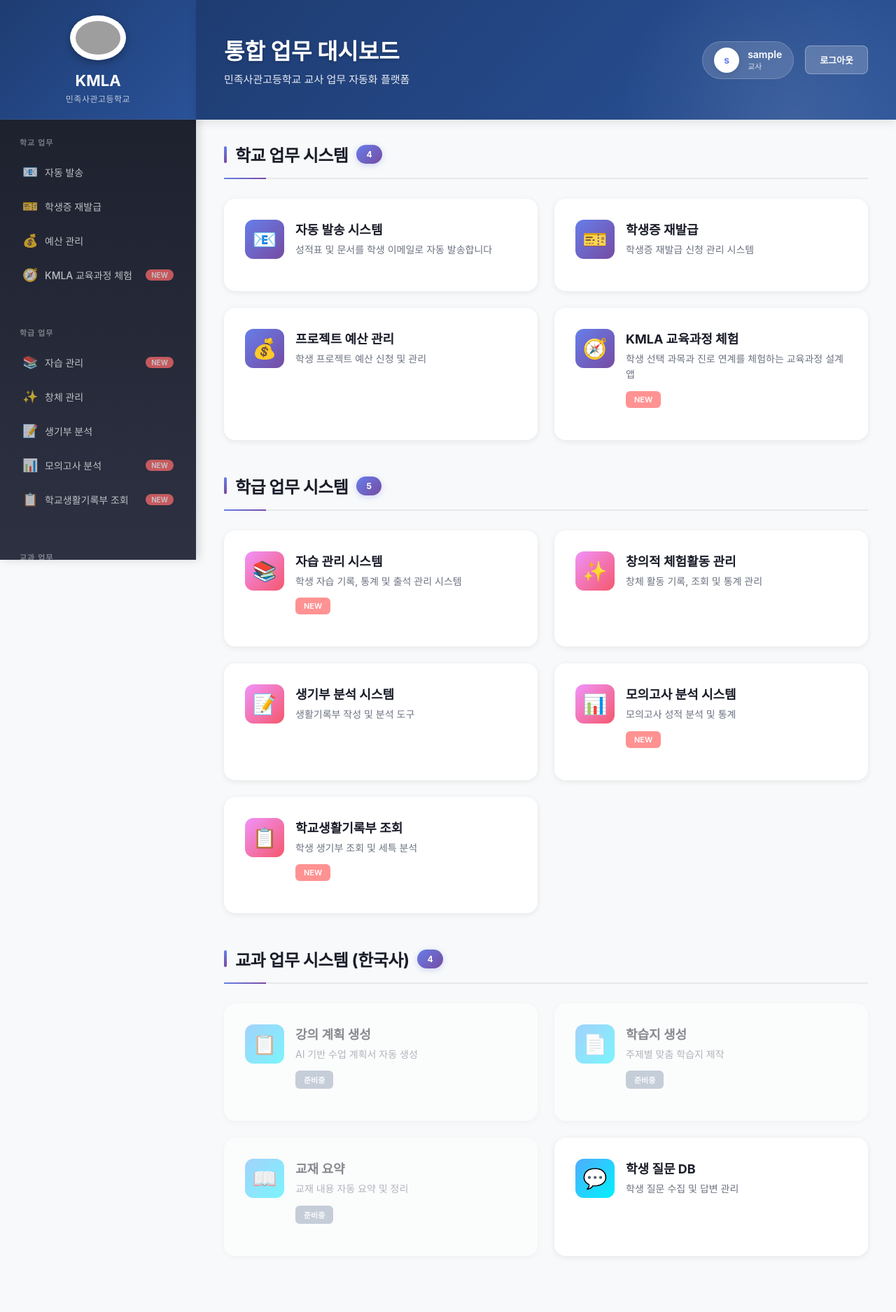
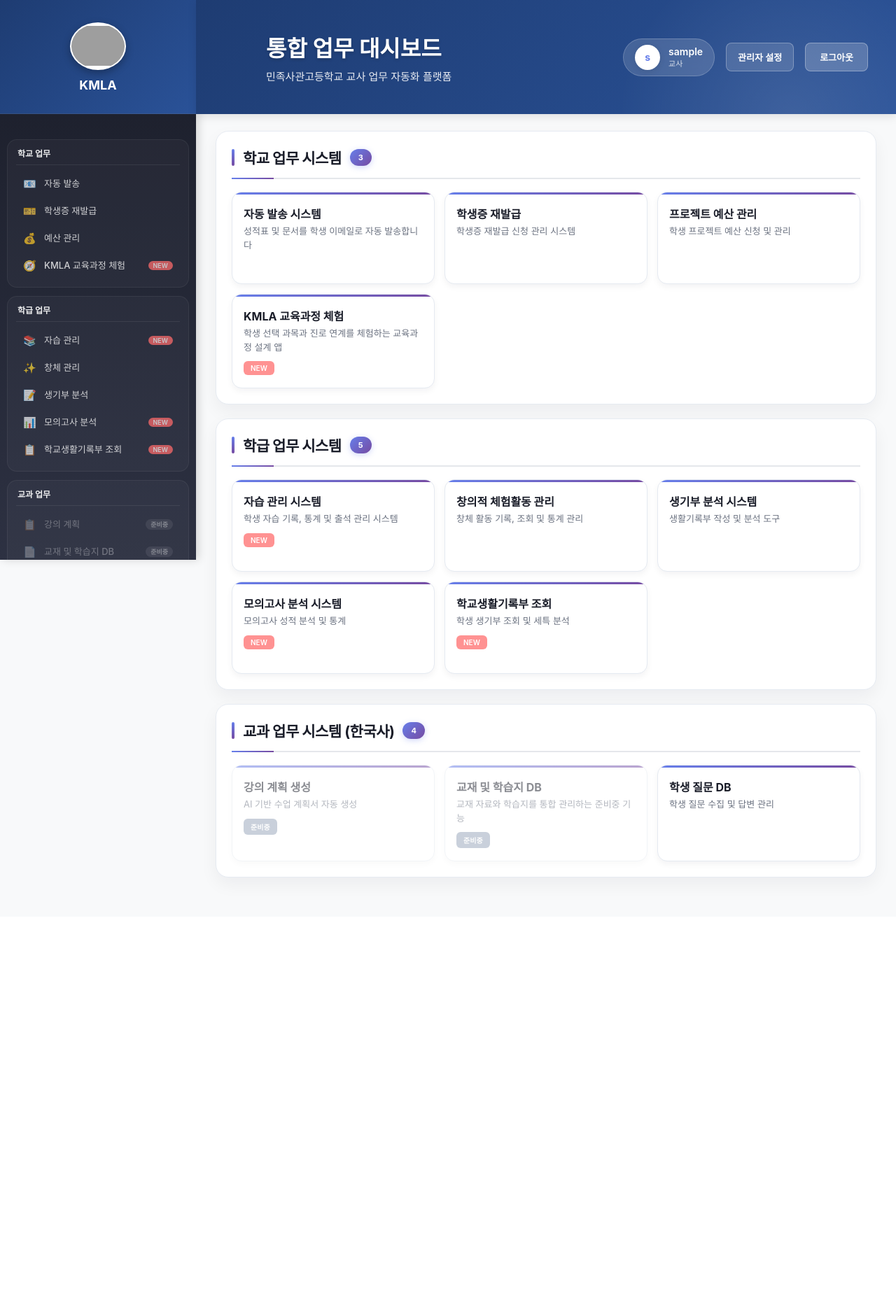
Before and after one commit to knue20-kmla/work-dashboard, a Flask app: page /dashboard in a window 1280 px wide. Shown: the whole page at 70% size. After the commit the page ends 1265 px from the top, so only its background shows below. Run offline with Flask 3, Linux system fonts and the light colour scheme; the visitor is signed in with stand-in values (Sample User, id 1); grey boxes are pictures that could not be loaded.

Commit message:
Refine dashboard layout and admin access

```diff
--- a/templates/dashboard.html
+++ b/templates/dashboard.html
@@ -31,7 +31,7 @@
         }
 
         .logo-section {
-            padding: 48px 24px;
+            padding: 32px 20px 28px;
             border-bottom: 1px solid rgba(255,255,255,0.1);
             background: linear-gradient(135deg, #1e3c72 0%, #2a5298 100%);
         }
@@ -39,53 +39,65 @@
         .school-logo {
             width: 80px;
             height: 80px;
-            margin: 0 auto 16px;
+            margin: 0 auto 10px;
             display: block;
             border-radius: 50%;
             background: white;
-            padding: 8px;
+            padding: 2px;
+            object-fit: contain;
             box-shadow: 0 4px 12px rgba(0,0,0,0.3);
         }
 
         .logo {
-            font-size: 22px;
+            font-size: 18px;
             font-weight: 700;
             color: white;
-            margin-bottom: 4px;
+            margin-bottom: 0;
             text-align: center;
+            line-height: 1.35;
         }
 
         .logo-subtitle {
-            font-size: 12px;
-            color: rgba(255,255,255,0.7);
-            text-align: center;
-            letter-spacing: 0.5px;
+            display: none;
         }
 
         .nav-section {
-            padding: 24px 16px;
+            padding: 10px 12px;
+            margin: 12px 10px 0;
+            border: 1px solid rgba(255,255,255,0.06);
+            border-radius: 14px;
+            background: rgba(255,255,255,0.03);
+        }
+
+        .sidebar > .nav-section:first-of-type {
+            margin-top: 36px;
+        }
+
+        .sidebar > .logo-section + .nav-section {
+            margin-top: 36px;
         }
 
         .nav-title {
-            font-size: 11px;
-            font-weight: 600;
-            color: rgba(255,255,255,0.4);
-            text-transform: uppercase;
-            letter-spacing: 1px;
-            margin-bottom: 12px;
-            padding: 0 12px;
+            font-size: 12px;
+            font-weight: 700;
+            color: rgba(255,255,255,0.92);
+            text-transform: none;
+            letter-spacing: 0;
+            margin-bottom: 8px;
+            padding: 0 2px 8px;
+            border-bottom: 1px solid rgba(255,255,255,0.08);
         }
 
         .nav-item {
             display: flex;
             align-items: center;
-            padding: 12px 16px;
-            border-radius: 8px;
+            padding: 9px 10px;
+            border-radius: 10px;
             cursor: pointer;
             transition: all 0.2s;
-            margin-bottom: 4px;
+            margin-bottom: 2px;
             text-decoration: none;
-            color: rgba(255,255,255,0.7);
+            color: rgba(255,255,255,0.78);
         }
 
         .nav-item:hover {
@@ -111,22 +123,24 @@
 
         .nav-item-icon {
             width: 20px;
-            margin-right: 12px;
-            font-size: 18px;
+            margin-right: 10px;
+            font-size: 15px;
+            opacity: 0.9;
         }
 
         .nav-item-text {
             flex: 1;
-            font-size: 14px;
+            font-size: 13px;
             font-weight: 500;
+            line-height: 1.2;
         }
 
         .nav-badge {
             background: rgba(255,255,255,0.2);
             color: white;
-            padding: 2px 8px;
+            padding: 1px 7px;
             border-radius: 10px;
-            font-size: 10px;
+            font-size: 9px;
             font-weight: 600;
         }
 
@@ -205,9 +219,29 @@
             display: inline-block;
         }
 
+        .admin-btn {
+            padding: 10px 16px;
+            background: rgba(255,255,255,0.14);
+            color: white;
+            border: 1px solid rgba(255,255,255,0.28);
+            border-radius: 8px;
+            cursor: pointer;
+            font-size: 13px;
+            font-weight: 600;
+            transition: all 0.2s;
+            text-decoration: none;
+            display: inline-block;
+        }
+
         .logout-btn:hover {
             background: rgba(255,255,255,0.3);
             border-color: rgba(255,255,255,0.4);
+            transform: translateY(-2px);
+        }
+
+        .admin-btn:hover {
+            background: rgba(255,255,255,0.24);
+            border-color: rgba(255,255,255,0.38);
             transform: translateY(-2px);
         }
 
@@ -220,7 +254,7 @@
 
         .header-banner {
             background: linear-gradient(135deg, #1e3c72 0%, #2a5298 100%);
-            padding: 48px 40px;
+            padding: 44px 40px 44px 72px;
             color: white;
             box-shadow: 0 4px 12px rgba(0,0,0,0.1);
             position: relative;
@@ -241,6 +275,8 @@
         .header-content {
             position: relative;
             z-index: 1;
+            max-width: 640px;
+            padding-left: 28px;
         }
 
         .header-title {
@@ -253,21 +289,29 @@
         .header-subtitle {
             font-size: 15px;
             color: rgba(255,255,255,0.9);
+            max-width: 560px;
         }
 
         .content-area {
-            padding: 32px 40px;
+            padding: 24px 28px 36px;
+            max-width: 1360px;
+            margin: 0 auto;
         }
 
         .content-section {
-            margin-bottom: 48px;
+            margin-bottom: 20px;
+            background: #ffffff;
+            border: 1px solid #e6ebf2;
+            border-radius: 18px;
+            padding: 22px;
+            box-shadow: 0 10px 24px rgba(15, 23, 42, 0.05);
         }
 
         .section-header {
             display: flex;
             align-items: center;
-            margin-bottom: 28px;
-            padding-bottom: 16px;
+            margin-bottom: 18px;
+            padding-bottom: 14px;
             border-bottom: 2px solid #e5e7eb;
             position: relative;
         }
@@ -283,7 +327,7 @@
         }
 
         .section-title {
-            font-size: 24px;
+            font-size: 21px;
             font-weight: 700;
             color: #1a1d29;
             letter-spacing: -0.5px;
@@ -305,31 +349,32 @@
             margin-left: 12px;
             background: linear-gradient(135deg, #667eea 0%, #764ba2 100%);
             color: white;
-            padding: 6px 14px;
+            padding: 5px 12px;
             border-radius: 16px;
-            font-size: 12px;
+            font-size: 11px;
             font-weight: 700;
             box-shadow: 0 2px 8px rgba(102,126,234,0.3);
         }
 
         .cards-grid {
             display: grid;
-            grid-template-columns: repeat(auto-fill, minmax(320px, 1fr));
-            gap: 24px;
+            grid-template-columns: repeat(auto-fit, minmax(230px, 1fr));
+            gap: 14px;
         }
 
         .card {
             background: white;
-            border-radius: 16px;
-            padding: 28px;
-            box-shadow: 0 2px 8px rgba(0,0,0,0.08);
+            border-radius: 14px;
+            padding: 18px 16px;
+            box-shadow: 0 4px 10px rgba(15,23,42,0.05);
             cursor: pointer;
             transition: all 0.3s;
-            border: 2px solid transparent;
+            border: 1px solid #e5eaf1;
             text-decoration: none;
             display: block;
             position: relative;
             overflow: hidden;
+            min-height: 132px;
         }
 
         .card::before {
@@ -338,20 +383,16 @@
             top: 0;
             left: 0;
             right: 0;
-            height: 4px;
+            height: 3px;
             background: linear-gradient(90deg, #667eea 0%, #764ba2 100%);
-            opacity: 0;
+            opacity: 1;
             transition: opacity 0.3s;
         }
 
         .card:hover {
-            box-shadow: 0 12px 24px rgba(0,0,0,0.15);
-            transform: translateY(-4px);
-            border-color: #667eea;
-        }
-
-        .card:hover::before {
-            opacity: 1;
+            box-shadow: 0 12px 24px rgba(15,23,42,0.1);
+            transform: translateY(-2px);
+            border-color: #cfd8ea;
         }
 
         .card.disabled {
@@ -361,26 +402,17 @@
 
         .card.disabled:hover {
             transform: none;
-            box-shadow: 0 2px 8px rgba(0,0,0,0.08);
-            border-color: transparent;
+            box-shadow: 0 4px 10px rgba(15,23,42,0.05);
+            border-color: #e5eaf1;
         }
 
         .card-header {
-            display: flex;
-            align-items: flex-start;
-            margin-bottom: 16px;
+            display: block;
+            margin-bottom: 0;
         }
 
         .card-icon {
-            width: 56px;
-            height: 56px;
-            border-radius: 12px;
-            display: flex;
-            align-items: center;
-            justify-content: center;
-            font-size: 28px;
-            margin-right: 16px;
-            flex-shrink: 0;
+            display: none;
         }
 
         .card-icon.school {
@@ -397,30 +429,31 @@
 
         .card-info {
             flex: 1;
+            min-width: 0;
         }
 
         .card-title {
-            font-size: 18px;
+            font-size: 16px;
             font-weight: 700;
             color: #1a1d29;
-            margin-bottom: 6px;
+            margin-bottom: 4px;
         }
 
         .card-desc {
-            font-size: 14px;
+            font-size: 13px;
             color: #6b7280;
-            line-height: 1.6;
+            line-height: 1.5;
         }
 
         .card-badge {
             background: #667eea;
             color: white;
-            padding: 5px 12px;
+            padding: 4px 10px;
             border-radius: 6px;
-            font-size: 11px;
+            font-size: 10px;
             font-weight: 600;
             display: inline-block;
-            margin-top: 12px;
+            margin-top: 10px;
         }
 
         .card-badge.new {
@@ -455,6 +488,9 @@
             .header-banner {
                 padding: 32px 20px;
             }
+            .header-content {
+                padding-left: 0;
+            }
             .header-user {
                 position: static;
                 transform: none;
@@ -467,7 +503,11 @@
                 text-align: center;
             }
             .content-area {
-                padding: 24px 20px;
+                padding: 20px 16px;
+            }
+            .content-section {
+                padding: 18px;
+                border-radius: 16px;
             }
         }
     </style>
@@ -477,7 +517,6 @@
         <div class="logo-section">
             <img src="https://i.imgur.com/Mo4ogKc.png" alt="KMLA Logo" class="school-logo">
             <div class="logo">KMLA</div>
-            <div class="logo-subtitle">민족사관고등학교</div>
         </div>
 
         <div class="nav-section">
@@ -537,12 +576,7 @@
             </div>
             <div class="nav-item disabled">
                 <span class="nav-item-icon">📄</span>
-                <span class="nav-item-text">학습지 생성</span>
-                <span class="nav-badge soon">준비중</span>
-            </div>
-            <div class="nav-item disabled">
-                <span class="nav-item-icon">📖</span>
-                <span class="nav-item-text">교재 요약</span>
+                <span class="nav-item-text">교재 및 학습지 DB</span>
                 <span class="nav-badge soon">준비중</span>
             </div>
             <a href="https://script.google.com/macros/s/AKfycbzaRk2xqq8D8GFPMl6w5m2xWHqGCmsZqOgZsdhF7ARlhkC9bcX8XsaY5yKCyV0kze-1/exec" target="_blank" class="nav-item">
@@ -551,13 +585,6 @@
             </a>
         </div>
 
-        <div class="nav-section">
-            <div class="nav-title">시스템 관리</div>
-            <a href="/change-password" class="nav-item">
-                <span class="nav-item-icon">🔑</span>
-                <span class="nav-item-text">비밀번호 변경</span>
-            </a>
-        </div>
     </div>
 
     <div class="main-content">
@@ -574,6 +601,7 @@
                         <div class="user-role">교사</div>
                     </div>
                 </div>
+                <a href="/change-password" class="admin-btn">관리자 설정</a>
                 <a href="/logout" class="logout-btn">로그아웃</a>
             </div>
         </div>
@@ -582,7 +610,7 @@
             <div class="content-section">
                 <div class="section-header">
                     <h2 class="section-title">학교 업무 시스템</h2>
-                    <span class="section-count">4</span>
+                    <span class="section-count">3</span>
                 </div>
                 <div class="cards-grid">
                     <a href="https://pdf-email-sender-1.onrender.com" target="_blank" class="card">
@@ -709,19 +737,8 @@
                         <div class="card-header">
                             <div class="card-icon subject">📄</div>
                             <div class="card-info">
-                                <div class="card-title">학습지 생성</div>
-                                <div class="card-desc">주제별 맞춤 학습지 제작</div>
-                                <span class="card-badge soon">준비중</span>
-                            </div>
-                        </div>
-                    </div>
-
-                    <div class="card disabled">
-                        <div class="card-header">
-                            <div class="card-icon subject">📖</div>
-                            <div class="card-info">
-                                <div class="card-title">교재 요약</div>
-                                <div class="card-desc">교재 내용 자동 요약 및 정리</div>
+                                <div class="card-title">교재 및 학습지 DB</div>
+                                <div class="card-desc">교재 자료와 학습지를 통합 관리하는 준비중 기능</div>
                                 <span class="card-badge soon">준비중</span>
                             </div>
                         </div>
```
